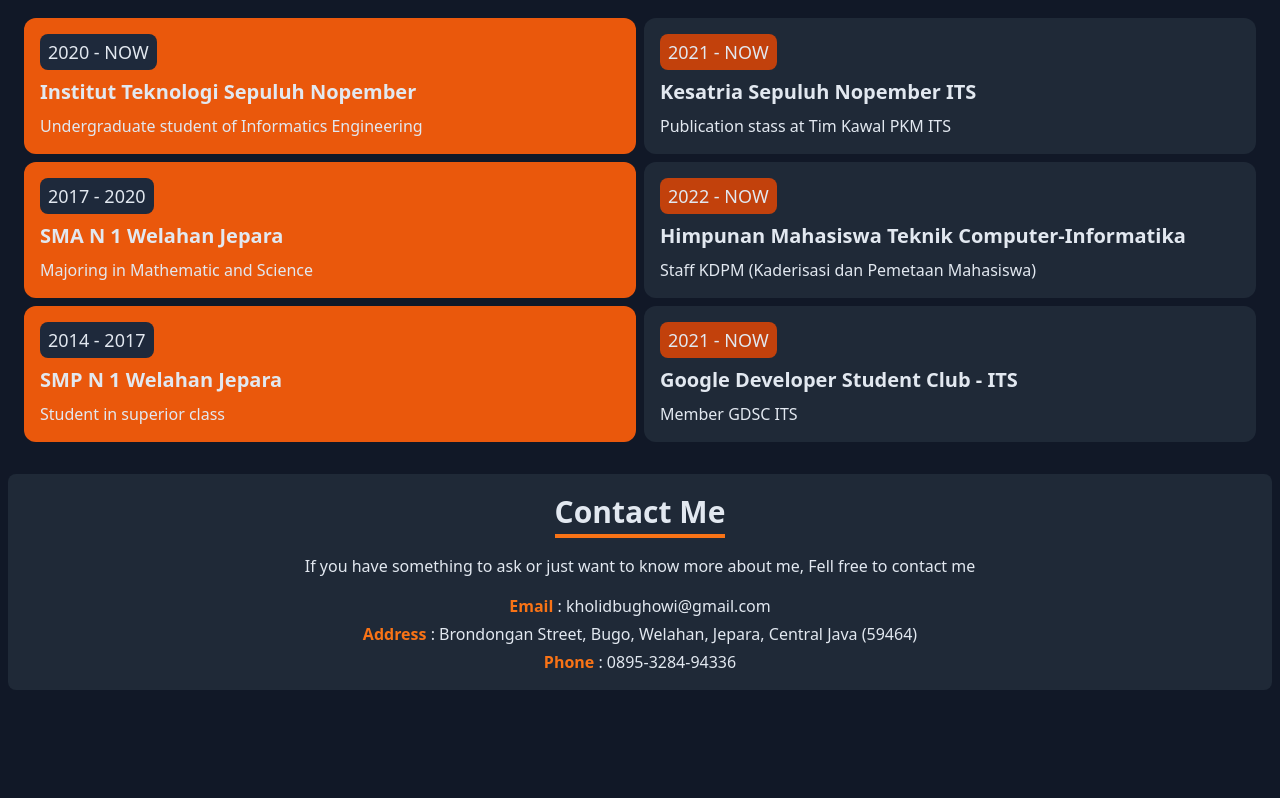
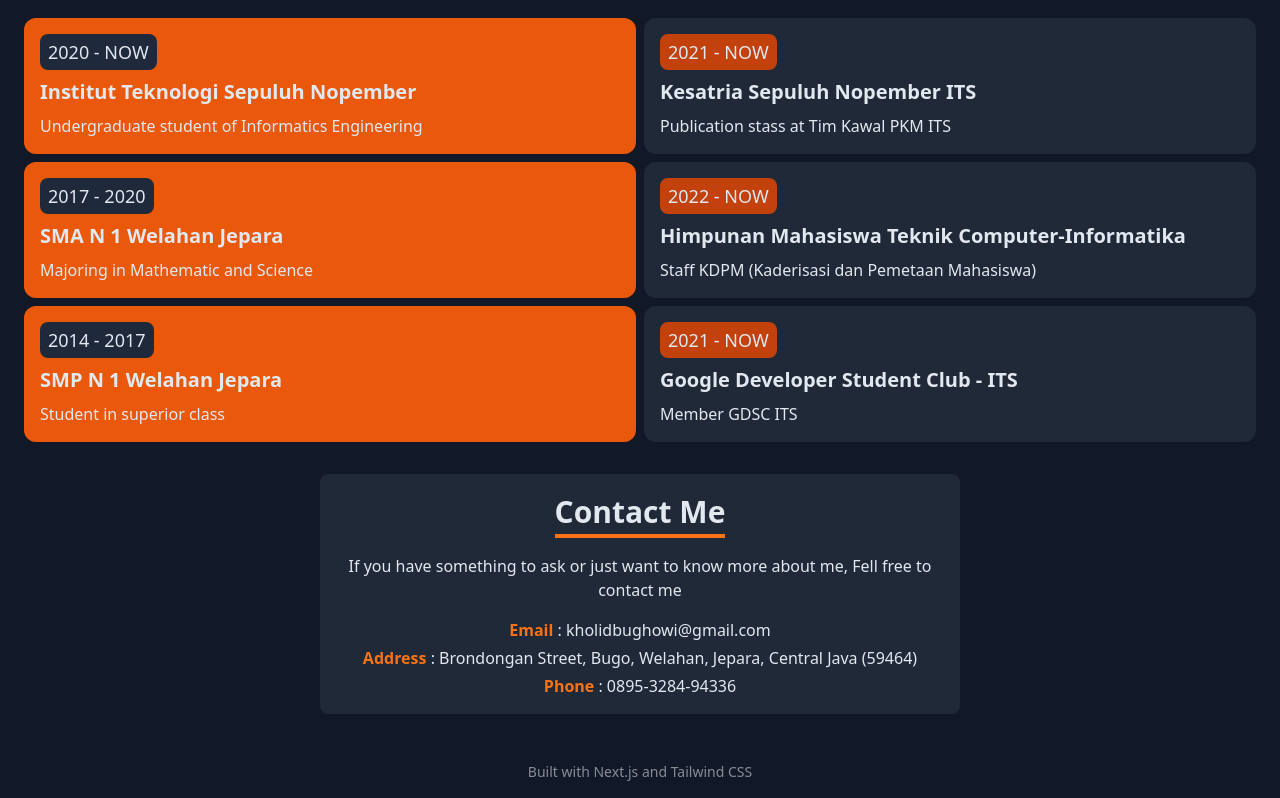
Before and after one commit to albugowy15/webdev-case-study, a Next.js app: page / in a window 1280 px wide. Shown: the part 1430-2228 px from the top of the page. Before the commit the page ends 2120 px from the top, so only its background shows below. Built offline with nearby package versions, Linux system fonts and the light colour scheme.

Commit message:
add footer

```diff
--- a/components/Contact.jsx
+++ b/components/Contact.jsx
@@ -2,7 +2,7 @@
 
 const Contact = () => {
   return (
-    <div className="p-4 rounded-lg bg- bg-gray-800">
+    <div className="p-4 rounded-lg bg- bg-gray-800 max-w-screen-sm mx-auto">
       <h2 className="font-bold text-3xl border-b-4 border-orange-500 mx-auto py-1 w-fit">
         Contact Me
       </h2>
--- a/components/Footer.jsx
+++ b/components/Footer.jsx
@@ -1,7 +1,13 @@
 import React from "react";
 
 const Footer = () => {
-  return <div>Footer</div>;
+  return (
+    <footer>
+      <p className="text-sm text-white text-opacity-50 text-center py-4 mt-8">
+        Built with Next.js and Tailwind CSS
+      </p>
+    </footer>
+  );
 };
 
 export default Footer;
--- a/pages/index.js
+++ b/pages/index.js
@@ -1,6 +1,7 @@
 import Biodata from "../components/Biodata";
 import Contact from "../components/Contact";
 import Education from "../components/Education";
+import Footer from "../components/Footer";
 import Navbar from "../components/Navbar";
 import Skills from "../components/Skills";
 
@@ -12,6 +13,7 @@
       <Skills />
       <Education />
       <Contact />
+      <Footer />
     </div>
   );
 }
```
